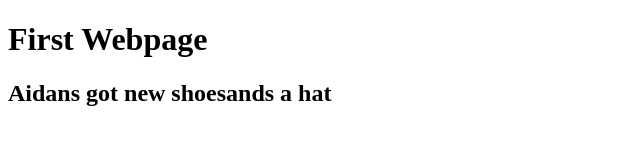
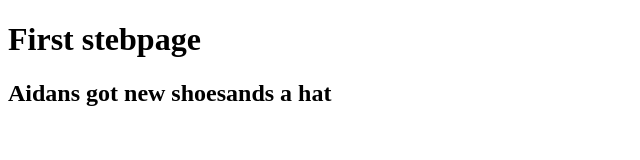
Before and after one commit to Northface69420x/FirstProject, a plain HTML site: page Index.html in a window 1280 px wide. Shown: the full height of the page, 0-640 px from the left. Drawn offline with Linux system fonts and the light colour scheme.

```diff
--- a/Index.html
+++ b/Index.html
@@ -5,7 +5,7 @@
     <title>Title</title>
 </head>
 <body>
-<h1>First Webpage</h1>
+<h1>First stebpage</h1>
 <h2>Aidans got new shoesands a hat</h2>
 </body>
 </html>
```
